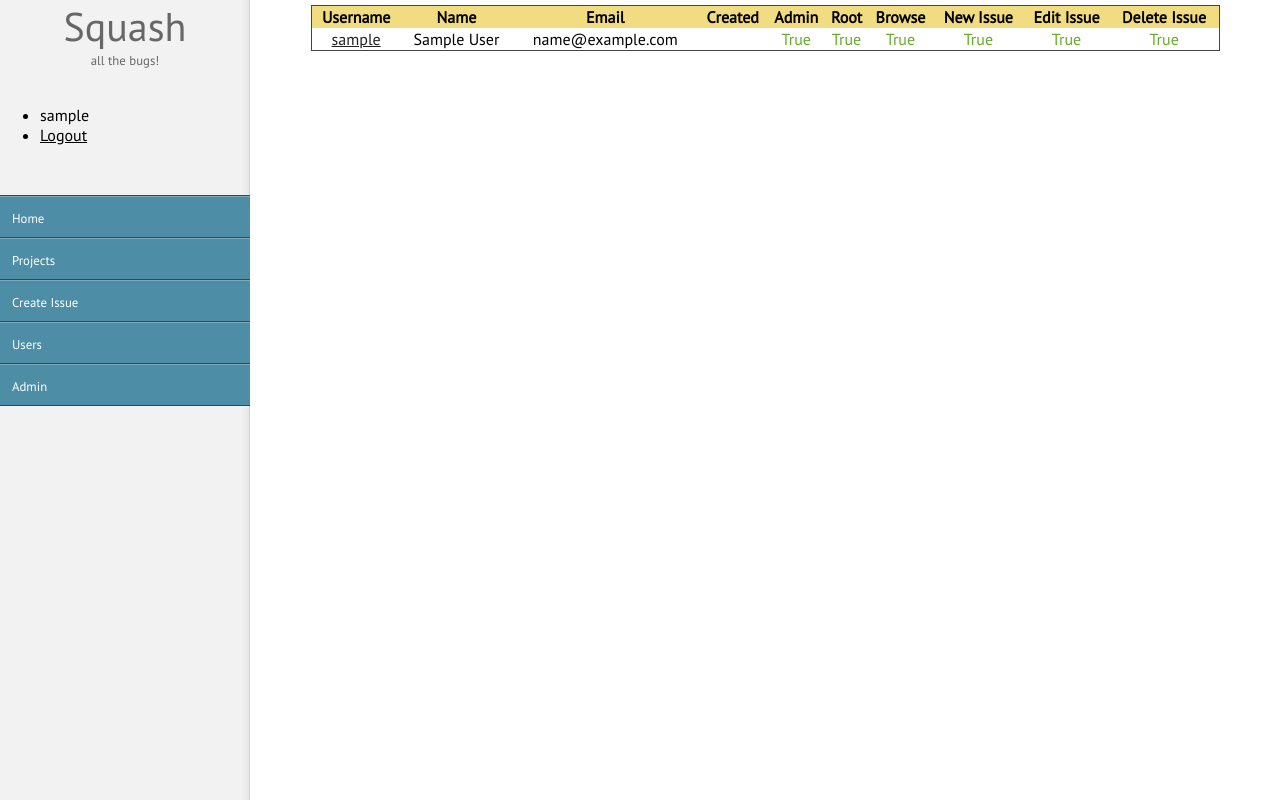
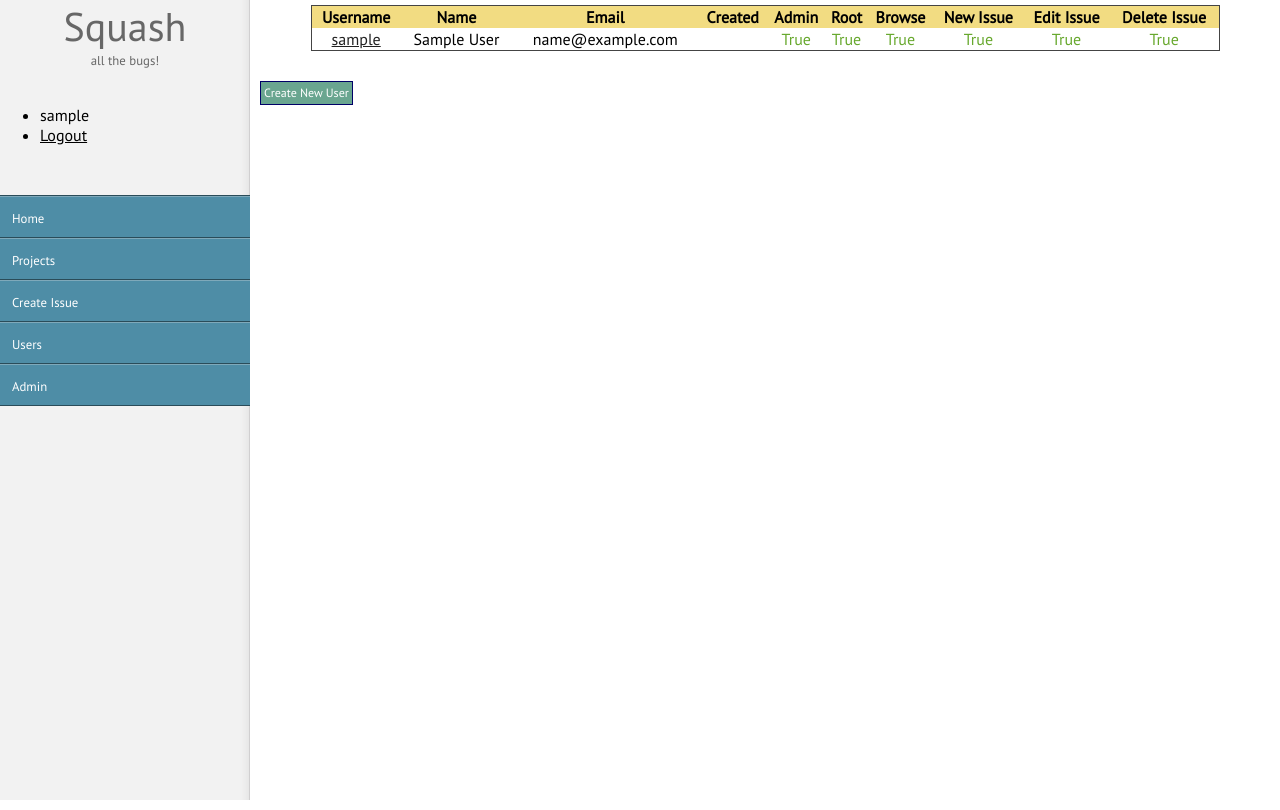
Before and after one commit to craigotis/Squash, a Django app: page /squash/users/ in a window 1280 px wide. Run offline with Django 3.2, Linux system fonts and the light colour scheme; the visitor is signed in with stand-in values (Sample User, id 1); data comes from the database, SQL or seed files in the repository.

Commit message:
Added support for creating new Users via the Squash interface.

```diff
--- a/squash/templates/squash/users.html
+++ b/squash/templates/squash/users.html
@@ -35,5 +35,5 @@
 {% else %}
     <i>No users</i>
 {% endif %}
-
+    <a href="/squash/newUser/" class="input">Create New User</a>
 {% endblock %}
--- a/squash/urls.py
+++ b/squash/urls.py
@@ -59,6 +59,9 @@ urlpatterns = patterns('squash.views',
 
     url(r'^user/(?P<uname>\w+)/$', 'edit_user'),
 
+    url(r'^newUser/create/$', 'create_user'),
+    url(r'^newUser/$', 'new_user'),
+
     # Administrative URLs
 
     url(r'^users/$', 'users'),
--- a/squash/views.py
+++ b/squash/views.py
@@ -508,6 +508,34 @@ def reopen_issue(request, project_key, issue_num):
 
     return redirect('/squash/project/' + proj.key + '/' + issue.fix_version.version_number)
 
+# New User Page
+@permission_required('squash.can_admin')
+def new_user(request):
+    return render_to_response('squash/create_user.html', context_instance=RequestContext(request))
+
+# Create a User
+@permission_required('squash.can_admin')
+def create_user(request):
+    new_username = request.POST['username']
+
+    try:
+        existing_user = User.objects.get(username=new_username)
+        # Username already exists!
+        error_message = "A user with this username already exists."
+        return render_to_response('squash/create_user.html', {'error_message' : error_message}, context_instance=RequestContext(request))
+    except User.DoesNotExist:
+        pass # This is good
+
+    new_user = User()
+    new_user.username = new_username
+    new_user.save()
+
+    applyUserPOSTPermissions(new_user, request)
+    new_user.save()
+
+    # TODO - Add a success message to the response, and add that message to the page
+    return redirect('/squash/users/')
+
 # Edit a User
 @permission_required('squash.can_admin')
 def edit_user(request, uname):
@@ -515,11 +543,8 @@ def edit_user(request, uname):
 
     return render_to_response('squash/edit_user.html', {'user_to_edit': user}, context_instance=RequestContext(request))
 
-# Save a User's permission changes
-@permission_required('squash.can_admin')
-def save_user_permissions(request, uname):
-    user = get_object_or_404(User, username=uname)
 
+def applyUserPOSTPermissions(user, request):
     perm_dict = {'perm_add_issue': 'add_issue',
                  'perm_change_issue': 'change_issue',
                  'perm_delete_issue': 'delete_issue',
@@ -531,6 +556,13 @@ def save_user_permissions(request, uname):
             user.user_permissions.add(perm)
         else:
             user.user_permissions.remove(perm)
+
+# Save a User's permission changes
+@permission_required('squash.can_admin')
+def save_user_permissions(request, uname):
+    user = get_object_or_404(User, username=uname)
+
+    applyUserPOSTPermissions(user, request);
 
     user.save()
 
```
Also changed, not shown: squash/templates/squash/create_user.html (added, +54 -0 lines), 1 other file.
